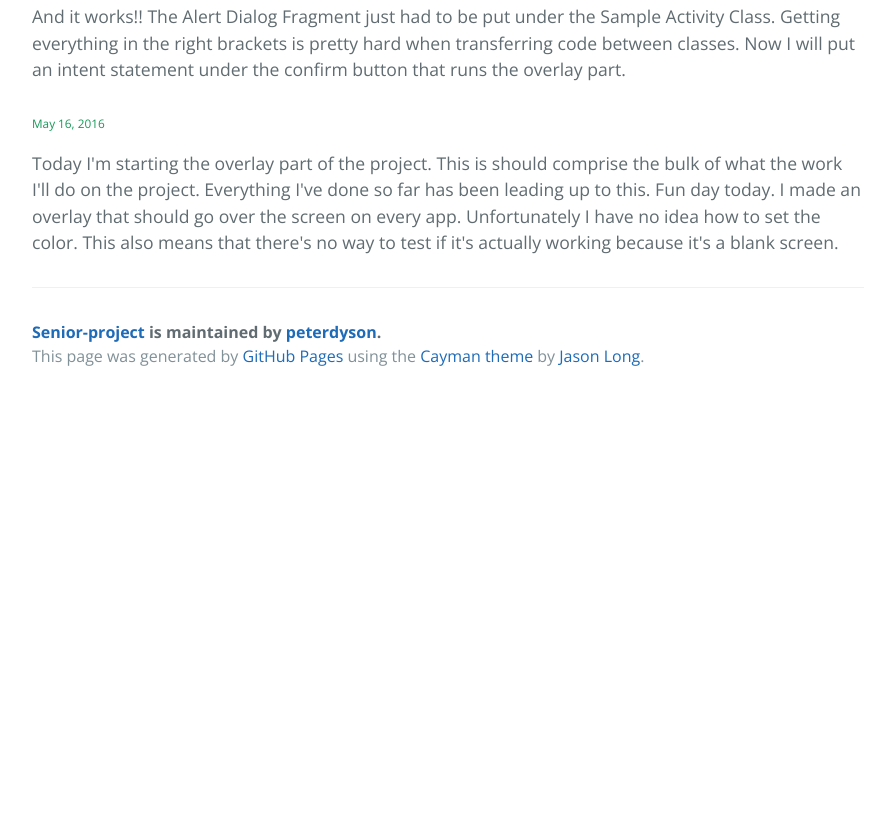
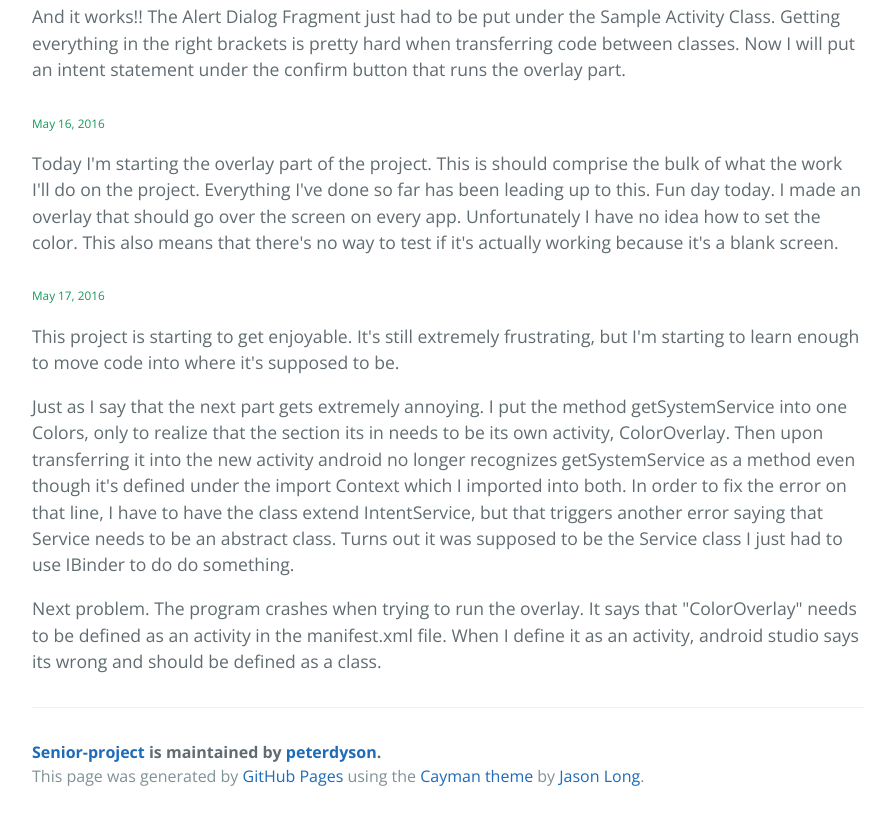
Before and after one commit to peterdyson/Senior-Project, a plain HTML site: page index.html in a window 1280 px wide. Shown: the part 3676-4496 px from the top of the page, without its empty margins (192-1083 px from the left). Before the commit the page ends 4076 px from the top, so only its background shows below. Drawn offline with nearby package versions, Linux system fonts and the light colour scheme.

```diff
--- a/index.html
+++ b/index.html
@@ -102,6 +102,15 @@
 
 <p>Today I'm starting the overlay part of the project. This is should comprise the bulk of what the work I'll do on the project. Everything I've done so far has been leading up to this. Fun day today. I made an overlay that should go over the screen on every app. Unfortunately I have no idea how to set the color. This also means that there's no way to test if it's actually working because it's a blank screen. </p>
 
+<h6>
+<a id="may-17-2016" class="anchor" href="#may-17-2016" aria-hidden="true"><span aria-hidden="true" class="octicon octicon-link"></span></a>May 17, 2016</h6>
+
+<p>This project is starting to get enjoyable. It's still extremely frustrating, but I'm starting to learn enough to move code into where it's supposed to be. </p>
+
+<p>Just as I say that the next part gets extremely annoying. I put the method getSystemService into one Colors, only to realize that the section its in needs to be its own activity, ColorOverlay. Then upon transferring it into the new activity android no longer recognizes getSystemService as a method even though it's defined under the import Context which I imported into both. In order to fix the error on that line, I have to have the class extend IntentService, but that triggers another error saying that Service needs to be an abstract class. Turns out it was supposed to be the Service class I just had to use IBinder to do do something. </p>
+
+<p>Next problem. The program crashes when trying to run the overlay. It says that "ColorOverlay" needs to be defined as an activity in the manifest.xml file. When I define it as an activity, android studio says its wrong and should be defined as a class. </p>
+
       <footer class="site-footer">
         <span class="site-footer-owner"><a href="https://github.com/peterdyson/Senior-Project">Senior-project</a> is maintained by <a href="https://github.com/peterdyson">peterdyson</a>.</span>
 
```
Also changed, not shown: params.json (+1 -1 lines).
